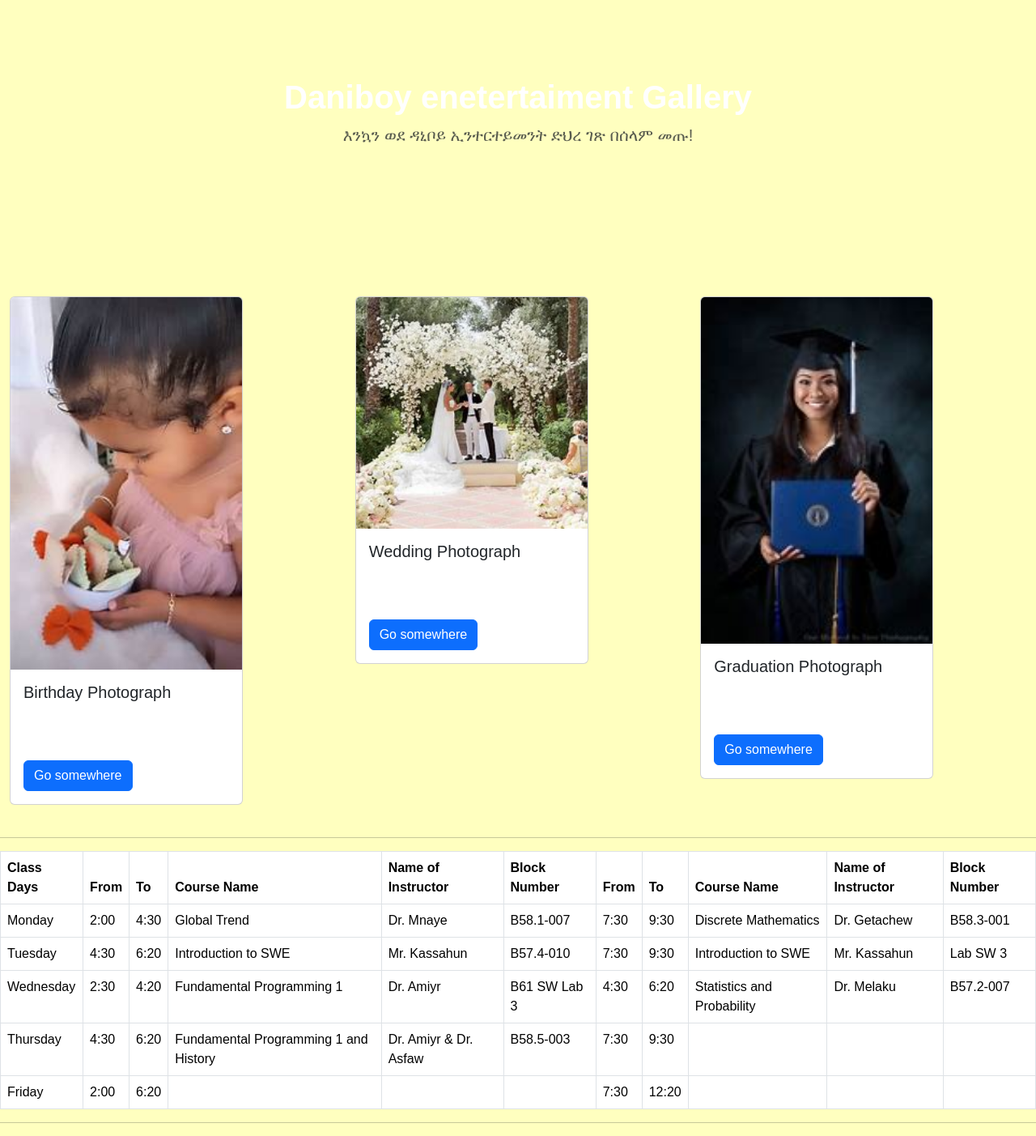
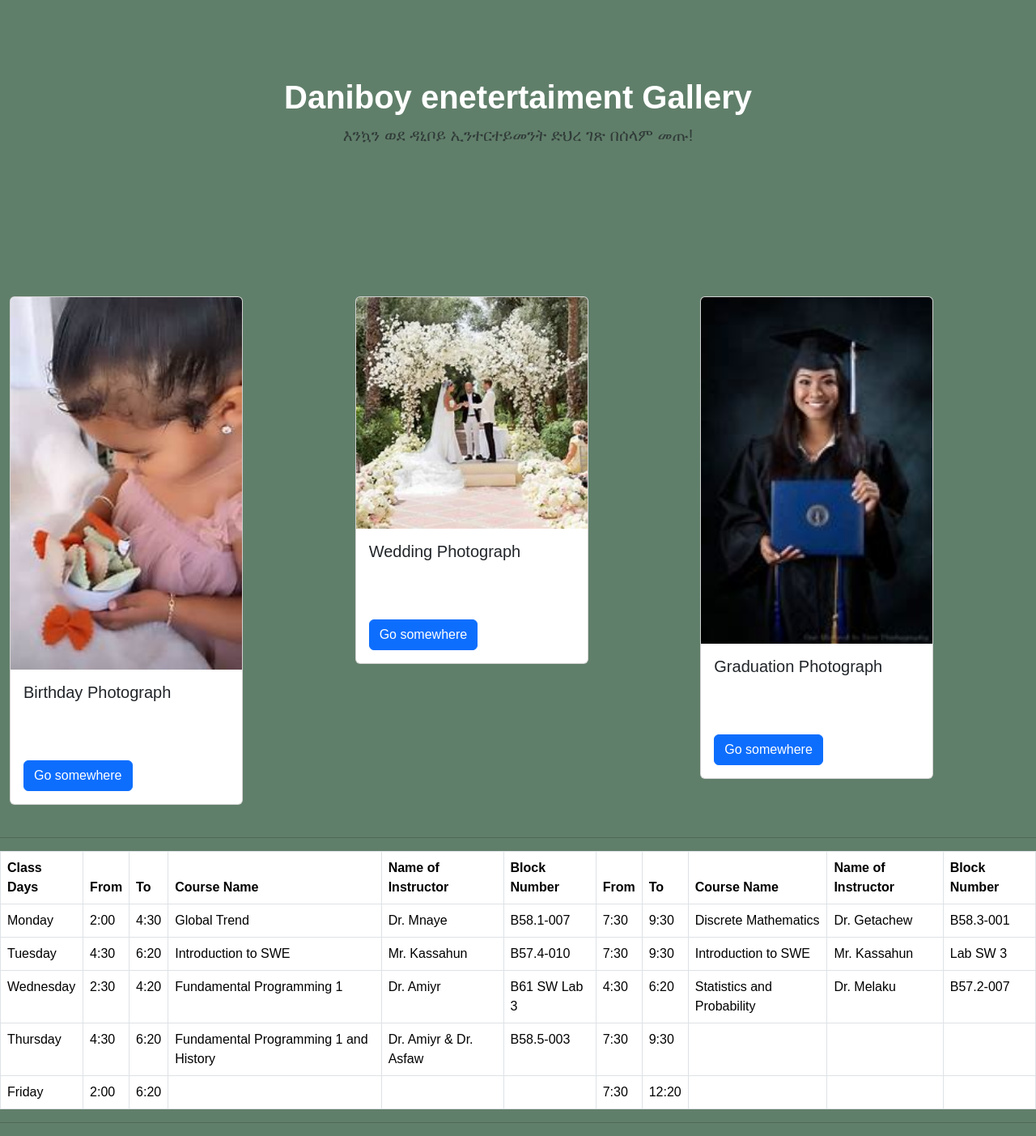
Before and after one commit to Maxd646/my-website, a PHP site: page /galary.html in a window 1280 px wide. Shown: the part 86-1489 px from the top of the page at 81% size. Run offline with PHP 8.4, Linux system fonts and the light colour scheme; some libraries are stand-ins or nearby versions.

Commit message:
Update style.css

```diff
--- a/style.css
+++ b/style.css
@@ -1,5 +1,5 @@
 body {
-    background-color: rgba(2505, 255, 128, .5);
+    background-color: hsla(500, 33%, 25%, .75);
 }
 Footer {
     background-color: #222;
```
